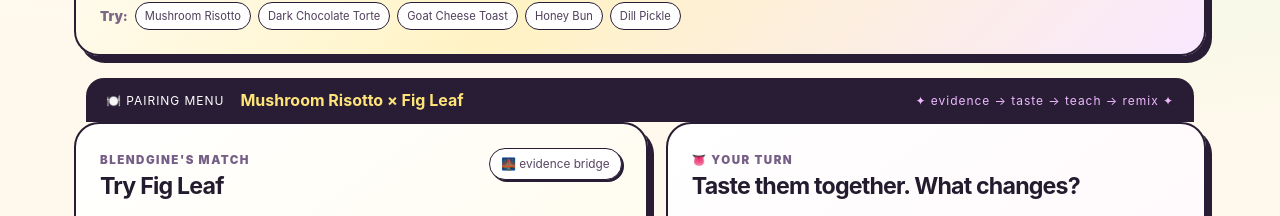
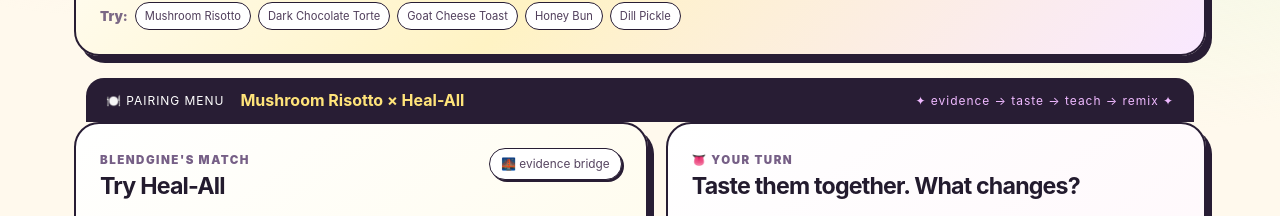
Before and after one commit to quenaF/blendgine-webmcp, a React (Vite) app: page / in a window 1280 px wide. Shown: the part 710-926 px from the top of the page. Built offline with nearby package versions, Linux system fonts and the light colour scheme.

Commit message:
Turn Blendgine catalog into evidence candidates

```diff
--- a/src/data.js
+++ b/src/data.js
@@ -1,67 +1,54 @@
-export const pairingCatalog = [
-  {
-    id:'menu-figleaf-risotto', mode:'menu', modeLabel:'Pairing Menu', modeEmoji:'🍽️',
-    food:{id:'mushroom-risotto',name:'Mushroom Risotto',detail:'roasted mushrooms · parmesan · thyme',emoji:'🍄'},
-    tea:{id:'fig-leaf',name:'Fig Leaf',detail:'green · herbaceous · softly toasted',ingredients:['fig leaf'],emoji:'🍃',preparation:'slightly toasted · hot infusion',processing:{state:'slightly toasted',source:'assumed_default',confidence:'medium'}},
-    evidence:{level:'bridged',sources:['peer_reviewed_sensory_literature','FlavorDB_descriptor_mapping'],note:'Fig-leaf tea has direct sensory and volatile literature. This demo assumes a slightly toasted consumable preparation; the published study establishes that processing materially changes the sensory profile.'},
-    hypothesis:{id:'hyp-menu-001',basis:['Published fig-leaf tea research supports green/herbaceous sensory character and shows processing can shift the volatile profile toward fruitier and honey-like notes.','A lightly toasted leaf profile is a testable bridge to browned mushroom notes while retaining contrast against creamy richness.'],epistemicStatus:'evidence_informed_hypothesis',boundary:'The fig-leaf sensory evidence is literature-grounded; the slightly toasted preparation is an explicit demo assumption, and the pairing still requires human tasting.'},
-    defaultWords:'',defaultDescriptor:'interesting',remix:{trigger:['heavy','rich','green','toast'],proposal:'Try a slightly lighter fig-leaf infusion and retaste against the risotto.',reason:'The human observation can tell us whether the toasted bridge or the green contrast is dominating.'}
-  },
-  {
-    id:'menu-rosehip-chocolate', mode:'menu', modeLabel:'Pairing Menu', modeEmoji:'🍽️',
-    food:{id:'dark-chocolate-torte',name:'Dark Chocolate Torte',detail:'cocoa · bittersweet · silky',emoji:'🍫'},
-    tea:{id:'rosehip-hibiscus-sumac',name:'Rose Hip · Hibiscus · Sumac',detail:'tangy · fruity · bright · deeply red',ingredients:['rose hip','hibiscus','sumac'],emoji:'🌺',preparation:'dried ingredients · hot infusion',processing:{state:'prepared for tea',source:'assumed_default',confidence:'medium'}},
-    evidence:{level:'bridged',sources:['FlavorDB','botanical_flavor_literature'],note:'Blend-level profile is composed from ingredient evidence; it is not represented as a single FlavorDB entity.'},
-    hypothesis:{id:'hyp-menu-002',basis:['Bright fruit and tart sensory signals make this a plausible contrast to dense cocoa richness.','The hypothesis is generated from ingredient-level evidence rather than pretending the proprietary blend exists in a flavor database.'],epistemicStatus:'evidence_informed_hypothesis',boundary:'Ingredient evidence motivates the experiment; preference and balance remain human sensory judgments.'},
-    defaultWords:'',defaultDescriptor:'balanced',remix:{trigger:['sour','sharp','bitter'],proposal:'Shorten the infusion slightly and retaste with the chocolate.',reason:'The human response may indicate that tartness is competing with the dessert rather than refreshing it.'}
-  },
-  {
-    id:'menu-healall-goatcheese', mode:'menu', modeLabel:'Pairing Menu', modeEmoji:'🍽️',
-    food:{id:'goat-cheese-toast',name:'Goat Cheese Toast',detail:'tangy cheese · toasted bread · olive oil',emoji:'🥖'},
-    tea:{id:'heal-all',name:'Heal-All',detail:'herbal · green · aromatic',ingredients:['self-heal (Prunella vulgaris)'],emoji:'🌿',preparation:'dried herb · hot infusion',processing:{state:'processed/dried for tea',source:'assumed_default',confidence:'medium'}},
-    evidence:{level:'bridged',sources:['peer_reviewed_volatile_literature','FlavorDB_descriptor_mapping'],note:'Prunella vulgaris has published volatile-component research. Flavor descriptors are bridged to FlavorDB vocabulary rather than attributed to a direct FlavorDB ingredient record.'},
-    hypothesis:{id:'hyp-menu-003',basis:['Published Prunella volatile research supports a complex aromatic profile that can be normalized into documented flavor vocabulary.','A green aromatic infusion creates a plausible contrast experiment against tangy, fatty cheese and toast.'],epistemicStatus:'evidence_bridge_hypothesis',boundary:'Blendgine distinguishes published botanical chemistry from the FlavorDB vocabulary used to reason about a pairing.'},
-    defaultWords:'',defaultDescriptor:'interesting',remix:{trigger:['green','bitter','soft'],proposal:'Retaste with a smaller bite of goat cheese and note whether the herb reads fresher or more bitter.',reason:'The human observation determines which part of the bridged profile is actually perceptible in the cup.'}
-  },
-  {
-    id:'chaos-pine-honeybun', mode:'chaos', modeLabel:'Chaos Lab', modeEmoji:'🤪',
-    food:{id:'honey-bun',name:'Honey Bun',detail:'sticky glaze · cinnamon · soft pastry',emoji:'🍯'},
-    tea:{id:'pine-spruce-lemon',name:'Loblolly Pine Needle · Spruce Tip · Lemon',detail:'resinous · evergreen · citrus · bright',ingredients:['loblolly pine needle','spruce tip','lemon'],emoji:'🌲',preparation:'processed edible botanicals · hot infusion',processing:{state:'prepared for tea consumption',source:'assumed_default',confidence:'medium'}},
-    evidence:{level:'bridged',sources:['botanical_volatile_literature','FlavorDB','PubChem'],note:'Evergreen sensory language is mapped only where ingredient-to-compound evidence supports it; lemon has established flavor-database coverage.'},
-    hypothesis:{id:'hyp-chaos-001',basis:['Evergreen/resinous and citrus signals make this a deliberately weird aromatic contrast to cinnamon glaze.','The point is not to prove the pairing works—it is to create a traceable experiment a human can actually judge.'],epistemicStatus:'evidence_informed_hypothesis',boundary:'No compound is attributed to loblolly or spruce unless an ingredient-specific source supports that association.'},
-    defaultWords:'',defaultDescriptor:'interesting',remix:{trigger:['pine','resinous','christmas','tree','strong'],proposal:'Brew the evergreen blend lighter and retaste with the honey bun.',reason:'If the human experiences the evergreen character as overpowering, concentration is the cleanest next variable to test.'}
-  },
-  {
-    id:'chaos-lemonbalm-pickle', mode:'chaos', modeLabel:'Chaos Lab', modeEmoji:'🤪',
-    food:{id:'dill-pickle',name:'Dill Pickle',detail:'salty · sour · dill',emoji:'🥒'},
-    tea:{id:'maypop-lemonbalm-chamomile',name:'Maypop Passionflower · Lemon Balm · Chamomile',detail:'floral · lemony · soft · aromatic',ingredients:['maypop passionflower','lemon balm','chamomile'],emoji:'🌼',preparation:'dried botanicals · warm infusion',processing:{state:'prepared/dried for tea',source:'assumed_default',confidence:'medium'}},
-    evidence:{level:'bridged',sources:['FlavorDB','botanical_flavor_literature'],note:'Direct database coverage varies by ingredient, so the blend-level profile preserves that uncertainty.'},
-    hypothesis:{id:'hyp-chaos-002',basis:['Floral and lemony cues make a high-contrast experiment against salty dill acidity.','This is intentionally a Chaos Lab hypothesis: enough evidence to justify tasting, not enough to predict delight.'],epistemicStatus:'evidence_informed_hypothesis',boundary:'A flavor signal can justify an experiment; only a human can say whether the result is delightful or terrible.'},
-    defaultWords:'',defaultDescriptor:'interesting',remix:{trigger:['sour','sharp','floral'],proposal:'Cool the infusion slightly and retaste with a smaller pickle bite.',reason:'The human feedback can reveal whether temperature and bite size soften the contrast.'}
-  }
+export const teaProfiles=[
+ {id:'fig-leaf',name:'Fig Leaf',detail:'green · herbaceous · softly toasted',ingredients:['fig leaf'],emoji:'🍃',preparation:'slightly toasted · hot infusion',processing:{state:'slightly toasted',source:'assumed_default',confidence:'medium'},signals:['green','herbaceous','toasted','honeyed'],evidence:{level:'bridged',sources:['peer_reviewed_sensory_literature','FlavorDB_descriptor_mapping'],note:'Fig-leaf tea has direct sensory and volatile literature; processing materially changes its profile.'}},
+ {id:'heal-all',name:'Heal-All',detail:'herbal · green · aromatic',ingredients:['self-heal (Prunella vulgaris)'],emoji:'🌿',preparation:'dried herb · hot infusion',processing:{state:'processed/dried for tea',source:'assumed_default',confidence:'medium'},signals:['green','herbal','aromatic','woody'],evidence:{level:'bridged',sources:['peer_reviewed_volatile_literature','FlavorDB_descriptor_mapping'],note:'Prunella vulgaris volatile research is bridged into controlled flavor vocabulary.'}},
+ {id:'rosehip-hibiscus-sumac',name:'Rose Hip · Hibiscus · Sumac',detail:'tangy · fruity · bright · deeply red',ingredients:['rose hip','hibiscus','sumac'],emoji:'🌺',preparation:'dried ingredients · hot infusion',processing:{state:'prepared for tea',source:'assumed_default',confidence:'medium'},signals:['tart','fruity','bright','acidic'],evidence:{level:'bridged',sources:['FlavorDB','botanical_flavor_literature'],note:'Blend profile is composed from ingredient evidence, not represented as one FlavorDB entity.'}},
+ {id:'pine-spruce-lemon',name:'Loblolly Pine Needle · Spruce Tip · Lemon',detail:'resinous · evergreen · citrus · bright',ingredients:['loblolly pine needle','spruce tip','lemon'],emoji:'🌲',preparation:'processed edible botanicals · hot infusion',processing:{state:'prepared for tea consumption',source:'assumed_default',confidence:'medium'},signals:['resinous','evergreen','citrus','bright'],evidence:{level:'bridged',sources:['botanical_volatile_literature','FlavorDB','PubChem'],note:'Evergreen evidence remains ingredient-specific; lemon has established flavor-database coverage.'}},
+ {id:'maypop-lemonbalm-chamomile',name:'Maypop Passionflower · Lemon Balm · Chamomile',detail:'floral · lemony · soft · aromatic',ingredients:['maypop passionflower','lemon balm','chamomile'],emoji:'🌼',preparation:'dried botanicals · warm infusion',processing:{state:'prepared/dried for tea',source:'assumed_default',confidence:'medium'},signals:['floral','lemony','soft','aromatic'],evidence:{level:'bridged',sources:['FlavorDB','botanical_flavor_literature'],note:'Direct database coverage varies by ingredient, so blend-level uncertainty is preserved.'}}
 ];
 
-export const defaultPairingId='menu-figleaf-risotto';
-export const availableTeas=pairingCatalog.map(p=>p.tea).filter((tea,index,all)=>all.findIndex(t=>t.id===tea.id)===index);
-export const availableFoods=pairingCatalog.map(p=>p.food).filter((food,index,all)=>all.findIndex(f=>f.id===food.id)===index);
+export const foodProfiles=[
+ {id:'mushroom-risotto',name:'Mushroom Risotto',detail:'roasted mushrooms · parmesan · thyme',emoji:'🍄',signals:['roasted','earthy','creamy','rich','savory']},
+ {id:'dark-chocolate-torte',name:'Dark Chocolate Torte',detail:'cocoa · bittersweet · silky',emoji:'🍫',signals:['bitter','roasted','rich','sweet']},
+ {id:'goat-cheese-toast',name:'Goat Cheese Toast',detail:'tangy cheese · toasted bread · olive oil',emoji:'🥖',signals:['tangy','fatty','toasted','savory']},
+ {id:'hot-honey-pizza',name:'Hot Honey Pizza',detail:'pepperoni · chile honey · mozzarella',emoji:'🍕',signals:['spicy','sweet','fatty','savory','rich']},
+ {id:'birthday-cake',name:'Birthday Cake',detail:'vanilla frosting · butter cake · sprinkles',emoji:'🎂',signals:['sweet','vanilla','creamy','rich']},
+ {id:'fried-chicken-waffles',name:'Fried Chicken & Waffles',detail:'crispy chicken · maple · butter',emoji:'🍗',signals:['fried','savory','sweet','fatty','rich']},
+ {id:'nacho-cheese-doritos',name:'Nacho Cheese Chips',detail:'cheesy · salty · crunchy · loud',emoji:'🧀',signals:['salty','cheesy','savory','fatty']},
+ {id:'sour-gummy-worms',name:'Sour Gummy Worms',detail:'sour sugar · fruit candy · chaos',emoji:'🪱',signals:['sour','fruity','sweet','acidic']},
+ {id:'dill-pickle',name:'Dill Pickle',detail:'salty · sour · dill',emoji:'🥒',signals:['salty','sour','herbal','acidic']},
+ {id:'honey-bun',name:'Honey Bun',detail:'sticky glaze · cinnamon · soft pastry',emoji:'🍯',signals:['sweet','spiced','rich','baked']}
+];
 
-function matchesAnchor(item, normalized){
- if(!item)return false;
- const values=[item.name,item.id,...(item.ingredients??[])].map(v=>String(v).toLowerCase());
- return values.some(v=>v===normalized||v.includes(normalized)||normalized.includes(v));
+const complement={toasted:['roasted','baked','sweet'],honeyed:['sweet','baked'],green:['creamy','fatty','rich'],herbaceous:['savory','fatty'],herbal:['savory','cheesy'],aromatic:['spiced','savory'],woody:['roasted','rich'],tart:['rich','sweet','fatty'],fruity:['sweet','bitter','sour'],bright:['rich','fatty','fried'],acidic:['rich','fatty','sweet'],resinous:['sweet','spiced','fatty'],evergreen:['sweet','spiced'],citrus:['fried','fatty','sweet'],floral:['sweet','salty','sour'],lemony:['fried','fatty','salty'],soft:['spicy','salty']};
+const contrast={green:['rich','creamy'],bright:['rich','fatty'],acidic:['fatty','sweet'],citrus:['fatty','fried'],floral:['salty','savory'],soft:['spicy','sour'],tart:['sweet','rich'],resinous:['sweet','creamy'],evergreen:['sweet','rich']};
+const chaosFoods=new Set(['hot-honey-pizza','birthday-cake','fried-chicken-waffles','nacho-cheese-doritos','sour-gummy-worms','dill-pickle','honey-bun']);
+
+function scoreTeaFood(tea,food,mode){
+ let score=0;const reasons=[];
+ for(const signal of tea.signals){for(const f of food.signals){if((complement[signal]||[]).includes(f)){score+=2;reasons.push(`${signal} ↔ ${f} complement`);}if((contrast[signal]||[]).includes(f)){score+=1;reasons.push(`${signal} ↔ ${f} contrast`);}}}
+ if(mode==='chaos'&&chaosFoods.has(food.id))score+=3;
+ if(mode==='menu'&&!chaosFoods.has(food.id))score+=2;
+ return {score,reasons:[...new Set(reasons)]};
+}
+function matches(item,q){if(!item)return false;const n=String(q).trim().toLowerCase();return [item.name,item.id,...(item.ingredients||[])].some(v=>String(v).toLowerCase()===n||String(v).toLowerCase().includes(n));}
+function buildExperiment(tea,food,mode,score){
+ const evidence=tea.evidence;const why=score.reasons.slice(0,3);
+ return {id:`${mode}-${tea.id}-${food.id}`,mode,modeLabel:mode==='chaos'?'Chaos Lab':'Pairing Menu',modeEmoji:mode==='chaos'?'🤪':'🍽️',food,tea,evidence,hypothesis:{id:`hyp-${tea.id}-${food.id}`,basis:[`Blendgine compared ${tea.name}'s evidence-backed sensory signals (${tea.signals.join(', ')}) with ${food.name}'s food profile.`,why.length?`Strongest candidate signals: ${why.join('; ')}.`:'This is an exploratory candidate with limited signal overlap.'],epistemicStatus:'evidence_informed_hypothesis',boundary:'This is a generated pairing hypothesis, not a scientifically proven preference. Human tasting decides whether it works.'},defaultDescriptor:'interesting',remix:{proposal:`Change one variable—brew strength, temperature, or bite size—and retaste ${tea.name} with ${food.name}.`,reason:'The next proposal uses the human observation to test which sensory variable is driving the experience.'},score:score.score};
 }
 
 export function findPairing({anchorType='food',anchor='',mode='menu'}={}){
- const normalized=String(anchor).trim().toLowerCase();
- const modePool=pairingCatalog.filter(p=>p.mode===mode);
- if(!normalized)return modePool[0]??pairingCatalog[0];
+ const teas=teaProfiles;const foods=foodProfiles;
+ if(anchorType==='tea'){
+  const tea=teas.find(t=>matches(t,anchor));if(!tea)return null;
+  const candidates=foods.map(food=>({food,...scoreTeaFood(tea,food,mode)})).filter(c=>mode!=='chaos'||chaosFoods.has(c.food.id)).sort((a,b)=>b.score-a.score||a.food.name.localeCompare(b.food.name));
+  const best=candidates[0];return best?buildExperiment(tea,best.food,mode,best):null;
+ }
+ const food=foods.find(f=>matches(f,anchor));if(!food)return null;
+ const candidates=teas.map(tea=>({tea,...scoreTeaFood(tea,food,mode)})).sort((a,b)=>b.score-a.score||a.tea.name.localeCompare(b.tea.name));
+ const best=candidates[0];return best?buildExperiment(best.tea,food,mode,best):null;
+}
 
- // The thing the human supplied is authoritative. Search every experiment for
- // that anchor before considering mode so switching Menu/Chaos can never
- // silently replace Fig Leaf, Heal-All, or another selected tea/food.
- const anchored=pairingCatalog.find(p=>matchesAnchor(p[anchorType],normalized));
- if(anchored)return anchored;
-
- // Unknown anchors are explicit. Never silently substitute the first catalog item.
- return null;
-}
+export const defaultPairingId='generated-default';
+export const pairingCatalog=[];
+export const availableTeas=teaProfiles;
+export const availableFoods=foodProfiles;
```
